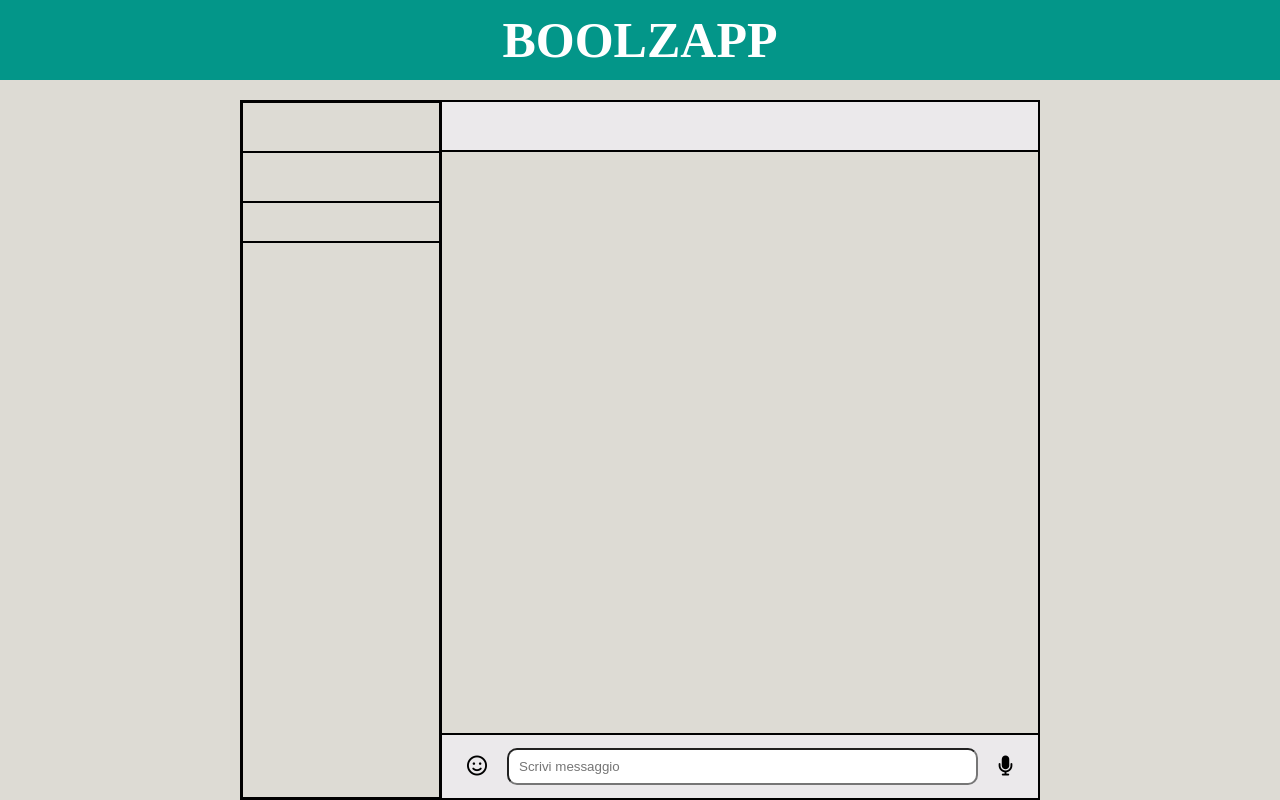
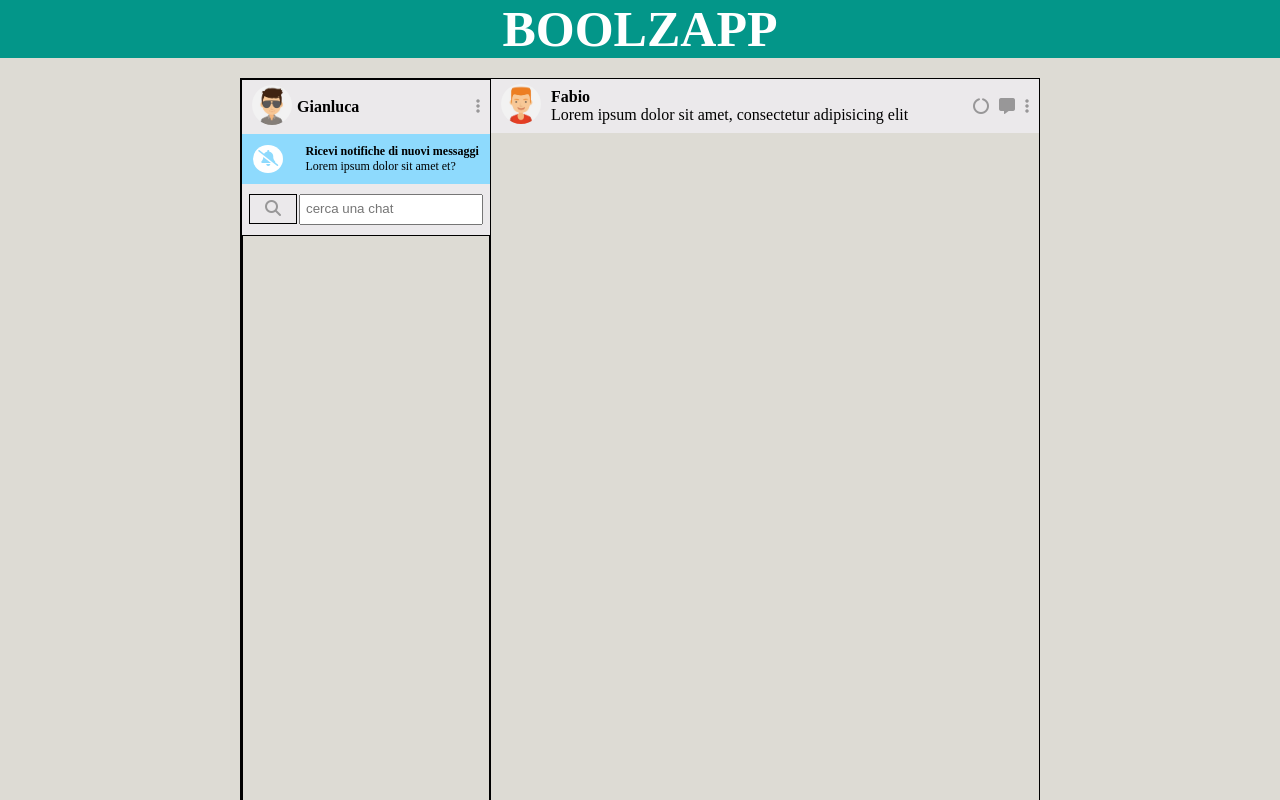
Before and after one commit to edocico/vue-boolzapp, a plain HTML site: page index.html in a window 1280 px wide. Drawn offline with nearby package versions, Linux system fonts and the light colour scheme.

Commit message:
add html and style

```diff
--- a/css/style.css
+++ b/css/style.css
@@ -39,32 +39,89 @@
 .main-app {
     border: 1px solid black;
     display: flex;
-    min-height: 700px;
+    min-height: 800px;
+}
+
+img {
+
+    border-radius: 100%;
 }
 /* contact section */
 
 .contact-section {
-    width: 200px;
+    width: 250px;
     border: 1px solid black;
     display: flex;
     flex-direction: column;
 }
-
+/* user contact */
 .user-contact {
     min-height: 50px;
+
+    background-color: #EBE9EB;
+    display: flex;
+    justify-content: space-between;
+    align-items: center;
+    padding: 5px 10px;
+    gap: 5px;
+}
+
+.user-contact img {
+    width: 40px;
+}
+
+.user-contact .user {
+    flex-grow: 1;
+}
+
+.user-contact .symbol {
+    color: #989798;
+}
+/* contact notification */
+.contact-notification {
+    min-height: 50px;
+    display: flex;
+    background-color: #8EDAFD;
+    justify-content: space-around;
+    align-items: center;
+}
+
+.contact-notification .text {
+    font-size: 12px;
+}
+
+.contact-notification .symbol {
+    background-color: white;
+    color: #8EDAFD;
+    border-radius: 100%;
+    padding: 5px 5px;
+}
+/* contact search */
+.contact-search {
+    min-height: 40px;
+    padding: 10px 7px;
+    background-color: #EBE9EB;
+    display: flex;
+    gap: 2px;
+    align-items: center;
+}
+
+.contact-search .input {
+   flex-grow: 1;
+}
+
+.contact-search input {
+    width: 100%;
+    line-height: 2em;
+    padding-left: 5px;
+}
+
+.contact-search .symbol {
+    padding: 5px 15px;
+    color: #989798;
     border: 1px solid black;
 }
-
-.contact-notification {
-    min-height: 50px;
-    border: 1px solid black;
-}
-
-.contact-search {
-    min-height: 40px;
-    border: 1px solid black;
-}
-
+/* contact list */
 .contact-list {
     flex-grow: 1;
     border: 1px solid black;
@@ -79,17 +136,38 @@
 
 .main-chat {
     flex-grow: 1;
-    border: 1px solid black;
+
 }
 
+/* chat header */
+
 .chat-header {
-    border: 1px solid black;
+
     min-height: 50px;
     background-color: #EBE9EB;
+    display: flex;
+    align-items: center;
+    justify-content: space-between;
+    padding: 5px 10px;
+    gap: 10px;
+}
+
+.chat-header img {
+    width: 40px;
+}
+
+.chat-header .profile {
+    flex-grow: 1;
+}
+
+.chat-header .symbol {
+    display: flex;
+    gap: 10px;
+    color: #989798;
 }
 /* chat input */
 .chat-input {
-    border: 1px solid black;
+
     min-height: 50px;
     background-color: #EBE9EB;
     display: flex;
--- a/index.html
+++ b/index.html
@@ -23,20 +23,58 @@
                 <div class="main-app">
                     <!--contact section-->
                     <div class="contact-section">
-                        <div class="user-contact"></div>
-                        <div class="contact-notification"></div>
-                        <div class="contact-search"></div>
+                        <!--user contact-->
+                        <div class="user-contact">
+                            <div><img src="./img/avatar_2.jpg" alt=""></div>
+                            <div class="user"><h4>Gianluca</h4></div>
+                            <div class="symbol"><i class="fa-solid fa-ellipsis-vertical"></i></div>
+                        </div>
+                        <!--contact notification-->
+                        <div class="contact-notification">
+                            <div class="symbol"><i class="fa-solid fa-bell-slash"></i></div>
+                            <div class="text">
+                                <h4>Ricevi notifiche di nuovi messaggi</h4>
+                                <p>Lorem ipsum dolor sit amet et?</p>
+                            </div>
+                        </div>
+                        <!--contact search-->
+                        <div class="contact-search">
+                            <div class="symbol">
+                                <i class="fa-solid fa-magnifying-glass"></i>
+                            </div>
+                            <div class="input">
+                                <input type="text" placeholder="cerca una chat">
+                            </div>
+                        </div>
+                        <!--contact list-->
                         <div class="contact-list"></div>
                     </div>
                     <!--chat-section-->
                     <div class="chat-section">
-                        <div class="chat-header"></div>
+                        <!--chat header-->
+                        <div class="chat-header">
+                            <div class="pic">
+                                <figure>
+                                    <img src="./img/avatar_1.jpg" alt="">
+                                </figure>
+                            </div>
+                            <div class="profile">
+                                <h4>Fabio</h4>
+                                <p>Lorem ipsum dolor sit amet, consectetur adipisicing elit</p>
+                            </div>
+                            <div class="symbol">
+                                <i class="fa-solid fa-circle-notch"></i>
+                                <i class="fa-solid fa-message"></i>
+                                <i class="fa-solid fa-ellipsis-vertical"></i>
+                            </div>
+                        </div>
                         <div class="main-chat"></div>
                         <!--chat input-->
                         <div class="chat-input">
                             <div class="input-smile">
                                 <i class="fa-regular fa-face-smile"></i>
                             </div>
+                            <!--text input space-->
                             <div class="input-space">
                                 <input type="text" placeholder="Scrivi messaggio">
                             </div>
```
